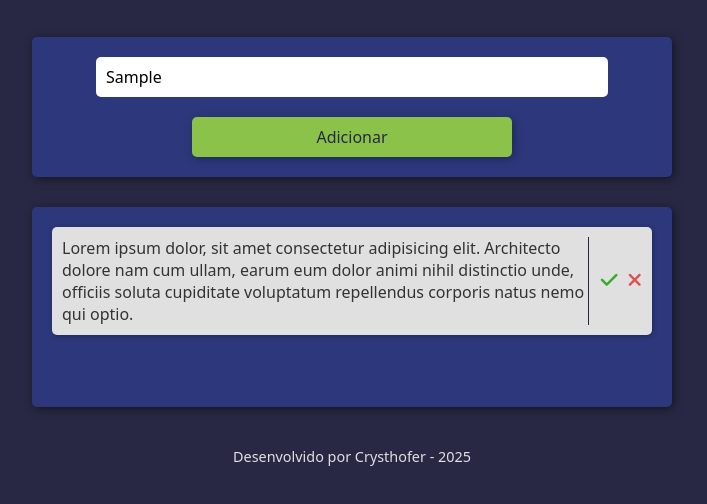
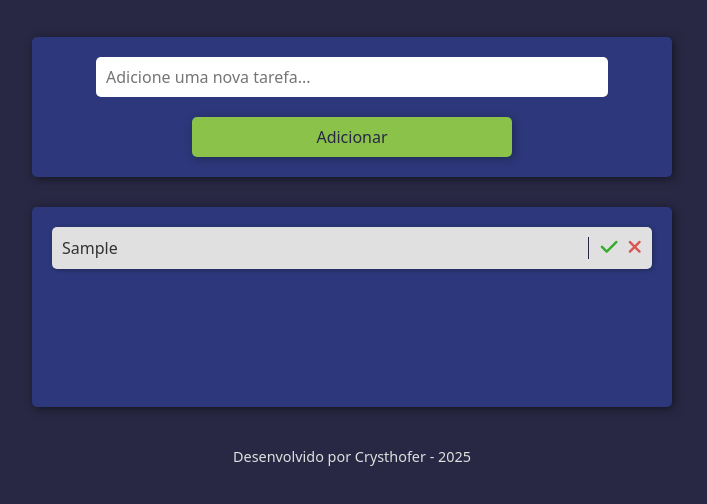
Before and after one commit to Crysthoferr/Lista-de-Tarefas, a plain HTML site: page index.html in a window 1280 px wide. Both pictures are taken after typing "Sample" into the empty fields and a click on the button "Adicionar". Shown: the part 86-590 px from the top of the page, without its empty margins (288-995 px from the left). Drawn offline with Linux system fonts and the light colour scheme.

Commit message:
Criação de lógica
Criei a lógica do projeto.

```diff
--- a/assets/css/style.css
+++ b/assets/css/style.css
@@ -99,7 +99,7 @@ main{
     list-style-type: none;
 }
 
-#container_tarefas ul li{
+.tarefa_item{
     background-color: var(--tarefa);
     color: var(--text_tarefa);
     padding: 10px;
@@ -117,7 +117,7 @@ main{
     font-size: 1.2rem;
 }
 
-#btns {
+.btns {
     border-left: 1px solid var(--fundo);
     padding-left: 12px;
     display: flex;
@@ -144,3 +144,11 @@ main{
     text-decoration: underline;
     color: var(--btn_add);
 }
+
+.concluida{
+    text-decoration: line-through;
+    opacity: 0.6;
+    color: #777;
+    background-color: #f3f3f3;
+    transition: .3s ease;
+}
--- a/assets/js/index.js
+++ b/assets/js/index.js
@@ -0,0 +1,53 @@
+const btnAddTarefa = document.getElementById("btn_add_tarefa")
+const inputTarefa = document.getElementById("tarefas")
+const listaTarefas = document.getElementById("lista_tarefas")
+const concluirTarefa = document.getElementsByClassName("btn_conferir")
+const deletarTarefa = document.getElementsByClassName("btn_remover")
+
+// Adiciona tarefa ao clicar no botão
+
+btnAddTarefa.addEventListener("click", (evento) => {
+    evento.preventDefault()
+    if(inputTarefa.value.trim() === "") {
+        alert("Por favor, insira uma tarefa válida.")
+        return
+    } else {
+        const tarefas =  document.getElementById("tarefas").value
+        const novaTarefa = document.createElement("li")
+        const divBtns = document.createElement("div")
+        const btnConcluido = document.createElement("button")
+        const btnDeletar = document.createElement("button")
+        const iconeConcluido = document.createElement("i")
+        const iconeDeletar = document.createElement("i")
+        novaTarefa.classList.add("tarefa_item")
+        divBtns.classList.add("btns")
+        btnConcluido.classList.add("btn_conferir")
+        btnDeletar.classList.add("btn_remover")
+        iconeConcluido.classList.add("fa-solid", "fa-check")
+        iconeDeletar.classList.add("fa-solid", "fa-xmark")
+        iconeConcluido.style = "color: #34ab29;"
+        iconeDeletar.style = "color: #de5151;"
+        novaTarefa.innerText = tarefas
+        btnConcluido.appendChild(iconeConcluido)
+        btnDeletar.appendChild(iconeDeletar)
+        divBtns.appendChild(btnConcluido)
+        divBtns.appendChild(btnDeletar)
+        novaTarefa.appendChild(divBtns)
+        listaTarefas.appendChild(novaTarefa)
+        inputTarefa.value = ""
+    }
+})
+
+listaTarefas.addEventListener("click", (evento) => {
+    const elemento = evento.target
+
+    if(elemento.closest(".btn_remover")){
+        const li = elemento.closest("li")
+        li.remove()
+    }
+
+    if(elemento.closest(".btn_conferir")){
+        const li = elemento.closest("li")
+        li.classList.toggle("concluida")
+    }
+})
--- a/index.html
+++ b/index.html
@@ -14,22 +14,11 @@
     </header>
     <main>
         <section id="input_tarefas">
-            <input type="text" id="tarefas" name="tarefas" required placeholder="Adicione uma nova tarefa...">
-            <button type="submit" id="btn_add_tarefa">Adicionar</button>
+            <input type="text" id="tarefas" required placeholder="Adicione uma nova tarefa...">
+            <button type="button" id="btn_add_tarefa">Adicionar</button>
         </section>
         <section id="container_tarefas">
             <ul id="lista_tarefas">
-                <li>
-                    Lorem ipsum dolor, sit amet consectetur adipisicing elit. Architecto dolore nam cum ullam, earum eum dolor animi nihil distinctio unde, officiis soluta cupiditate voluptatum repellendus corporis natus nemo qui optio.
-                    <div id="btns">
-                        <button class="btn_conferir">
-                            <i class="fa-solid fa-check" style="color: #34ab29;"></i>
-                        </button>
-                        <button class="btn_remover">
-                            <i class="fa-solid fa-xmark" style="color: #de5151;"></i>
-                        </button>
-                    </div>
-                </li>
 
             </ul>
         </section>
```
